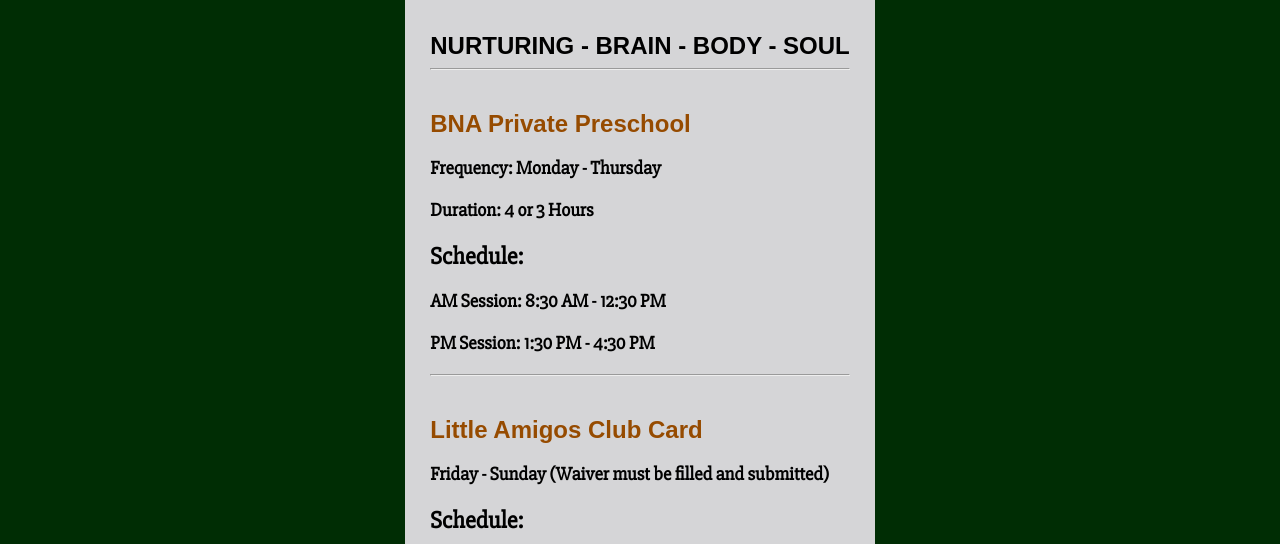
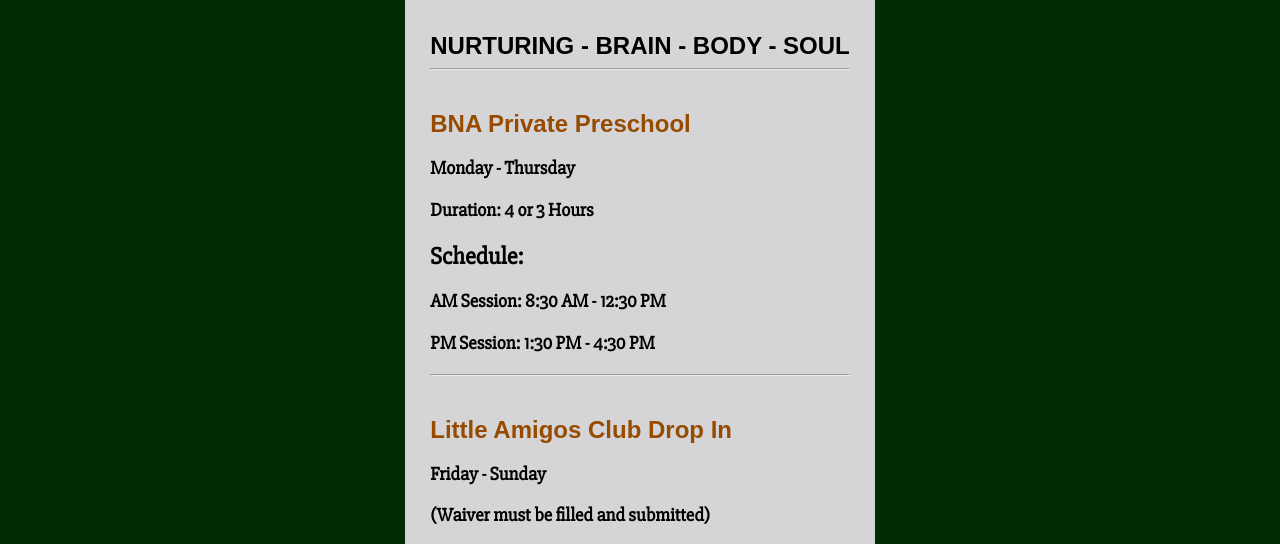
Before and after one commit to krezket/Bilingual-Nature-Academy, a plain HTML site: page info/index.html in a window 1280 px wide. Shown: the part 253-797 px from the top of the page. Drawn offline with Linux system fonts and the light colour scheme; files whose address does not match are found by name; a web font is replaced by a local one.

Commit message:
minor changes

```diff
--- a/info/index.html
+++ b/info/index.html
@@ -52,15 +52,16 @@
                     <hr>
 
                     <h1 class="brown">BNA Private Preschool</h1>
-                    <h3>Frequency: Monday - Thursday</h3>
+                    <h3>Monday - Thursday</h3>
                     <h3>Duration: 4 or 3 Hours</h3>
                     <h2>Schedule:</h2>
                     <h3>AM Session: 8:30 AM - 12:30 PM</h3>
                     <h3>PM Session: 1:30 PM - 4:30 PM</h3>
                     <hr>
 
-                    <h1 class="brown">Little Amigos Club Card</h1>
-                    <h3>Friday - Sunday (Waiver must be filled and submitted)</h3>
+                    <h1 class="brown">Little Amigos Club Drop In</h1>
+                    <h3>Friday - Sunday</h3>
+                    <h3>(Waiver must be filled and submitted)</h3>
                     <h2>Schedule:</h2>
                     <h3>10:00 AM - 6:00 PM</h3>
                     <h3>Punch Card System: After 10th purchase, 11th is Free.</h3>
```
